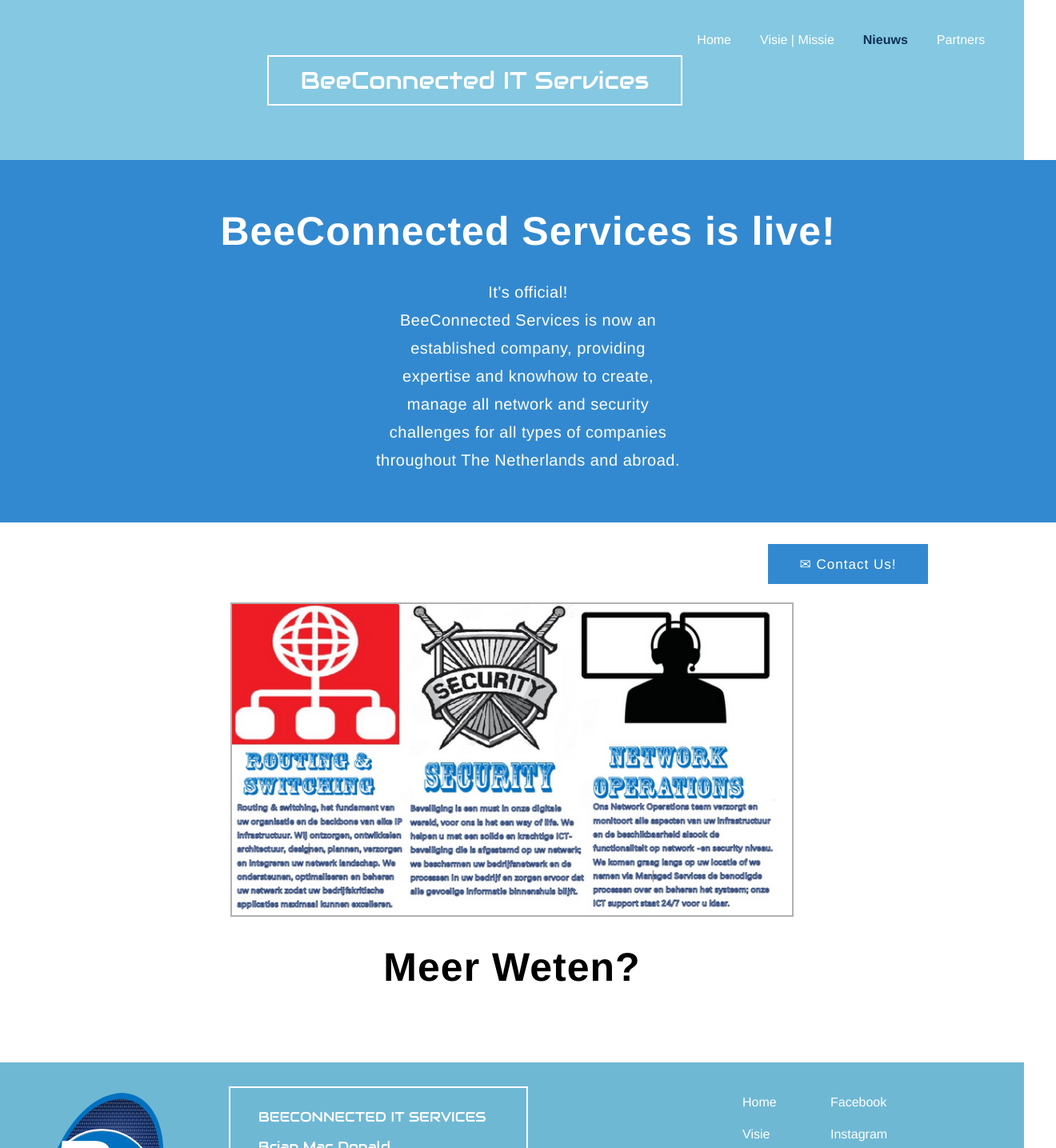
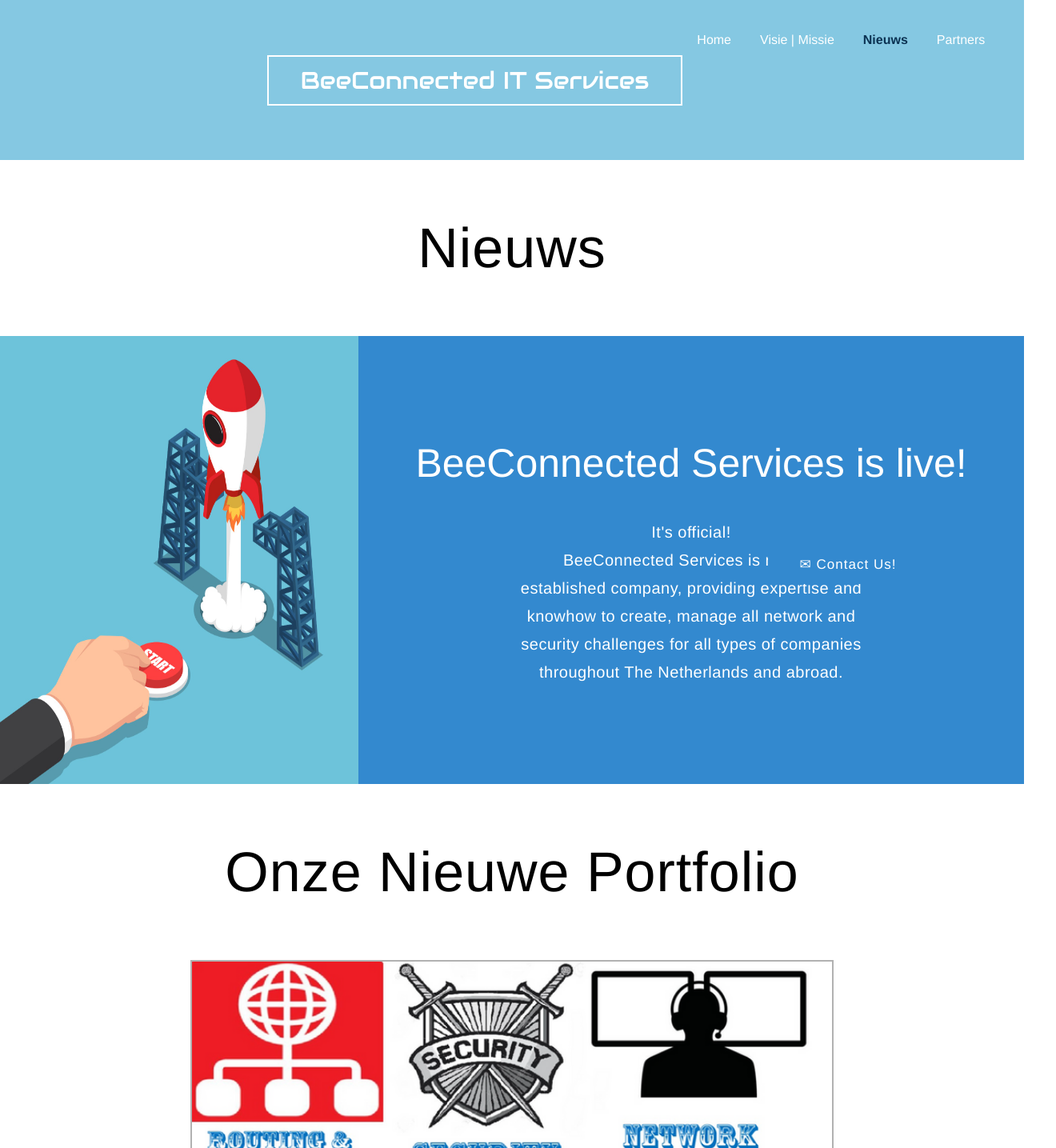
Before and after one commit to Ishara-MacDonald/BeeConnectedAppPoc, a Vue app: page /#/news in a window 1280 px wide. Shown: the top 1435 px of the page at 80% size, 1320 px wide, since content can reach past the window. Built offline with nearby package versions, Linux system fonts and the light colour scheme.

Commit message:
Updated Style News

```diff
--- a/src/views/News.vue
+++ b/src/views/News.vue
@@ -1,7 +1,10 @@
 <template>
   <div id="news-overview">
+    <h1>Nieuws</h1>
     <div class="most-recent-news">
-      <h1>BeeConnected Services is live!</h1>
+      <div class="image-text"></div>
+      <div class="news-text">
+        <h2 class="news-text-title">BeeConnected Services is live!</h2>
         <p>
           It's official!<br/>
           BeeConnected Services is now an established company, providing expertise
@@ -9,9 +12,12 @@
           all types of companies throughout The Netherlands and abroad.
         </p>
       </div>
+    </div>
+    <h1 class="portfolio-title">Onze Nieuwe Portfolio</h1>
     <img src="../assets/beeconnected-core.webp" alt="core" />
     <div>
-      <h1>Meer Weten?</h1>
+      <h2>Meer Weten?</h2>
+      <h3>Duik dieper in de wereld van BeeConnected IT Services</h3>
     </div>
   </div>
 </template>
@@ -25,32 +31,50 @@
   color: black;
   text-align: center;
 }
-#news-overview h1 {
-  font-weight: bolder;
+h1 {
+  font-weight: normal;
+  font-size: 70px;
+  letter-spacing: 1px;
+  padding: 40px 0px;
+  padding: 70px 0px;
+}
+h2{
+  padding-top: 100px;
   font-size: 50px;
-  letter-spacing: 1px;
+  font-weight: normal;
+}
+h3{
+  font-weight: normal;
+  font-size: 25px;
   padding: 30px 0px;
 }
 
 .most-recent-news {
+  display:grid;
+  grid-template-columns: 35% 65%;
+}
+
+.news-text{
   background-color: rgb(51, 137, 207);
-  height: auto;
+  height: 500px;
   width: 100%;
   margin: 0 auto;
-  padding: 30px 20px;
+  padding: 30px 0px;
   color: white;
 }
 
-p {
+.image-text{
+  background-image: url("../assets/start-button-rocket.jpg");
+  background-size: 100% 100%;
+}
+.news-text p {
   line-height: 35px;
   font-size: 20px;
   letter-spacing: 0.5px;
-  padding: 0 450px;
-  padding-bottom: 30px;
+  padding: 40px 200px;
 }
 img {
-  margin-top: 100px;
-  width: 700px;
+  width: 800px;
   height: 100%;
   border: 2px solid rgb(177, 177, 177);
 }
```
Also changed, not shown: src/assets/start-button-rocket.jpg (added). Lines whose indentation alone changed are shown as unchanged.
